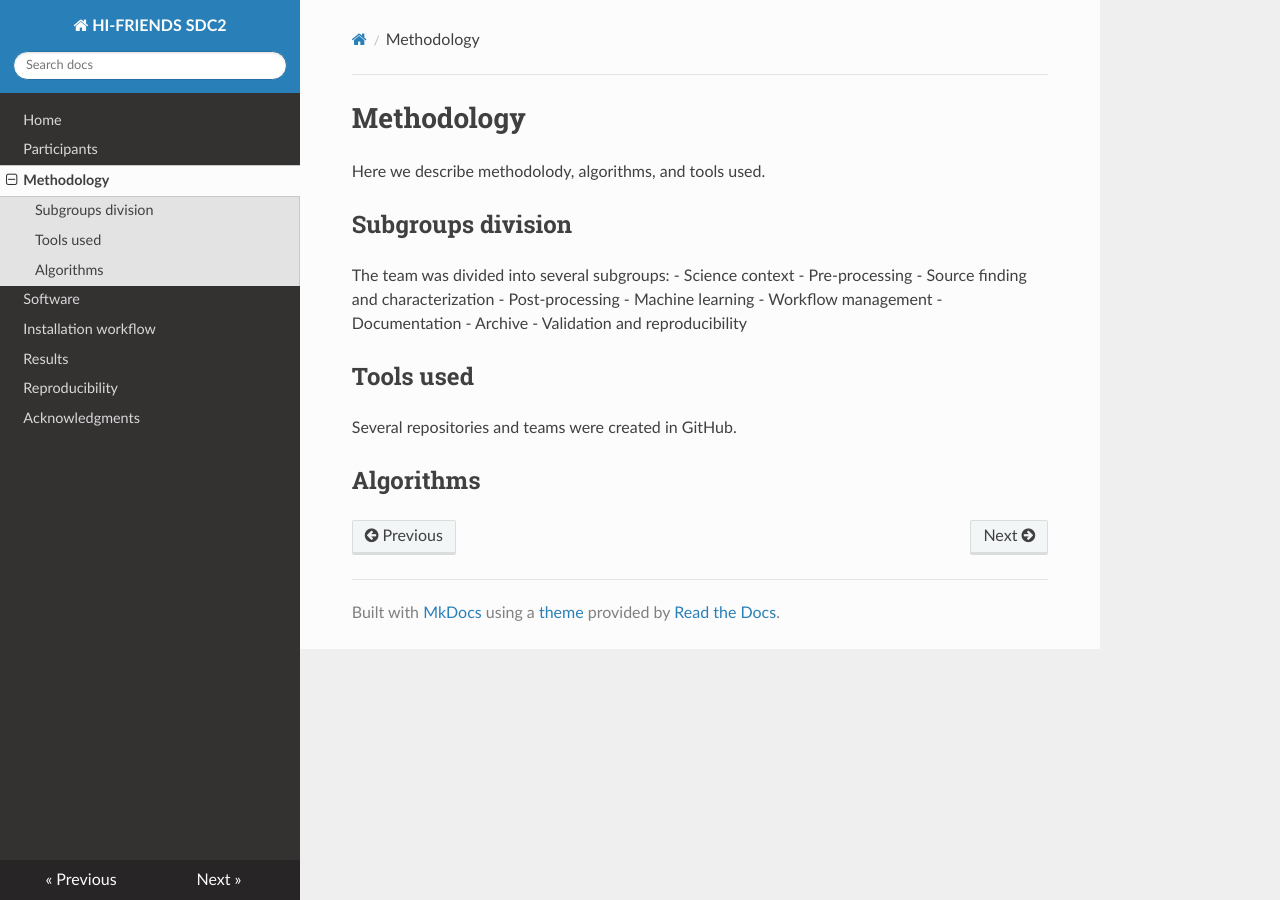
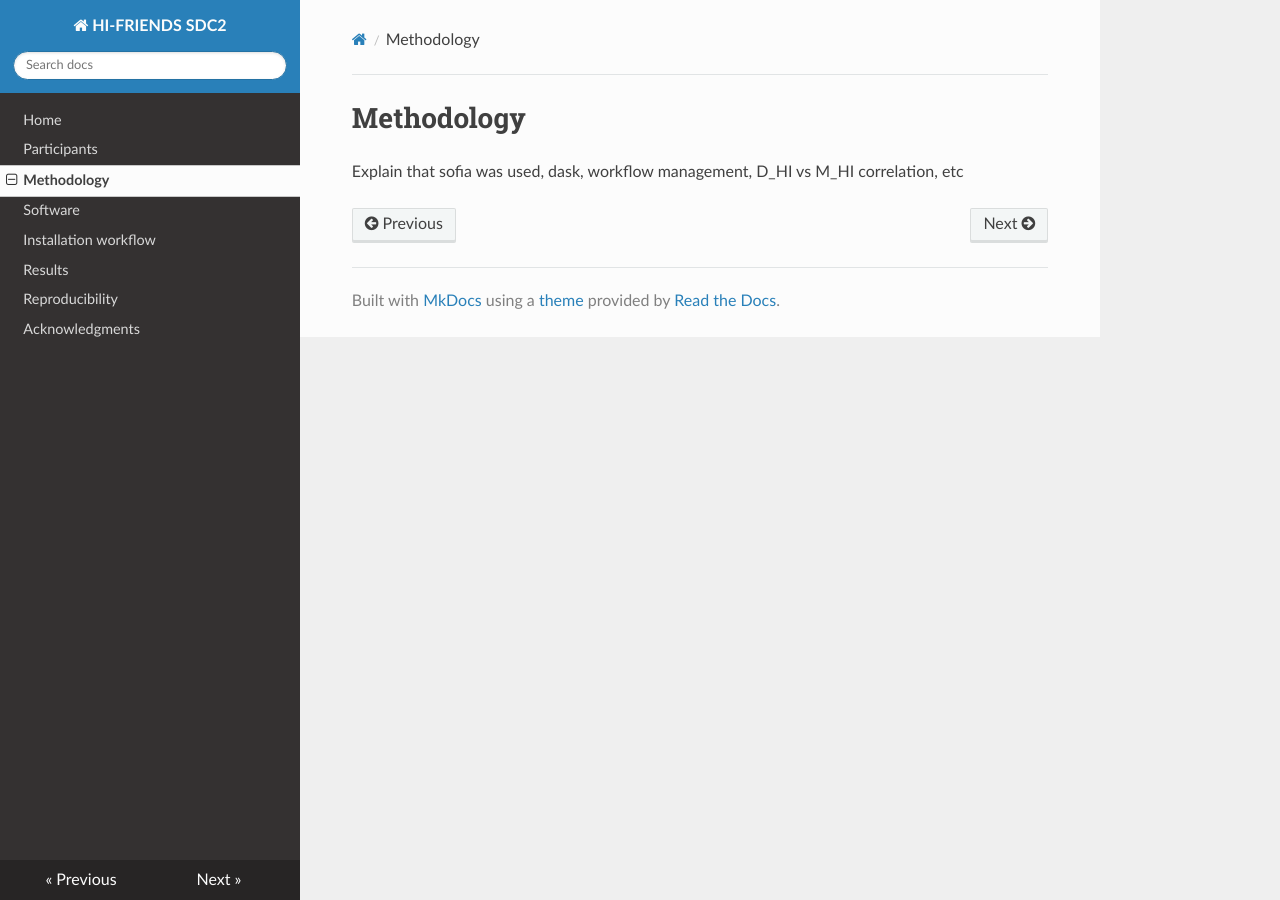
Before and after one commit to HI-FRIENDS-SDC2/hi-friends, an MkDocs documentation site: the page built from docs/methodology.md, in a window 1280 px wide. Built offline with MkDocs 1.6.1, drawn with Linux system fonts in a browser that asks for light colours; nearby versions of some CDN libraries.

Commit message:
Update methodology

```diff
--- a/docs/methodology.md
+++ b/docs/methodology.md
@@ -1,21 +1,3 @@
 # Methodology
 
-Here we describe methodolody, algorithms, and tools used.
-
-## Subgroups division
-
-The team was divided into several subgroups:
-- Science context
-- Pre-processing
-- Source finding and characterization
-- Post-processing
-- Machine learning
-- Workflow management
-- Documentation
-- Archive
-- Validation and reproducibility
-
-## Tools used
-Several repositories and teams were created in GitHub.
-
-## Algorithms
+Explain that sofia was used, dask, workflow management, D_HI vs M_HI  correlation, etc
```
